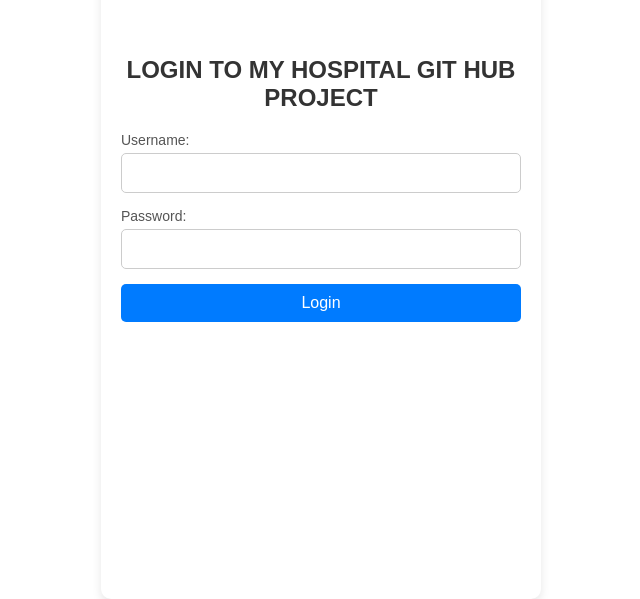
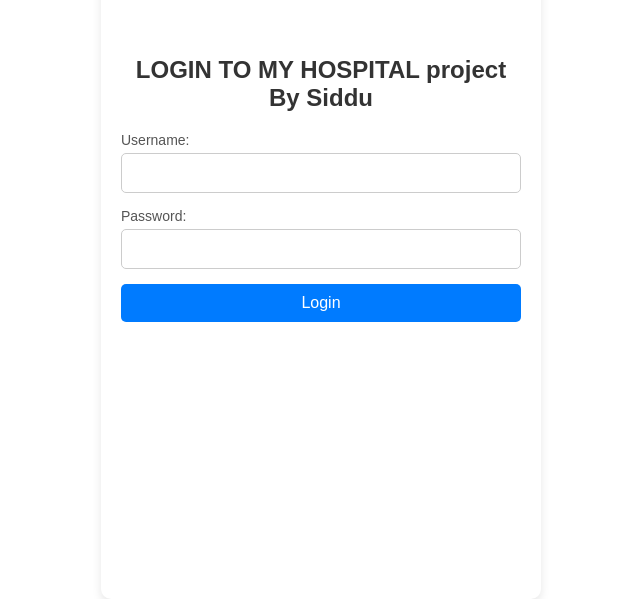
Before and after one commit to SiddappaSavadatti/hospital, a React (Create React App) app: page / in a window 1280 px wide. Shown: the part 241-840 px from the top of the page, without its empty margins (319-959 px from the left). Built offline with nearby package versions, Linux system fonts and the light colour scheme.

Commit message:
changed in Login.js

```diff
--- a/src/components/Login.js
+++ b/src/components/Login.js
@@ -52,7 +52,7 @@ const Login = () => {
 
   return (
     <div className="login_container">
-      <h2>LOGIN TO MY HOSPITAL GIT HUB PROJECT </h2>
+      <h2>LOGIN TO MY HOSPITAL project By Siddu </h2>
       <form onSubmit={handleLogin} className="login-form">
         <div className="input-group">
           <label htmlFor="username">Username:</label>
```
